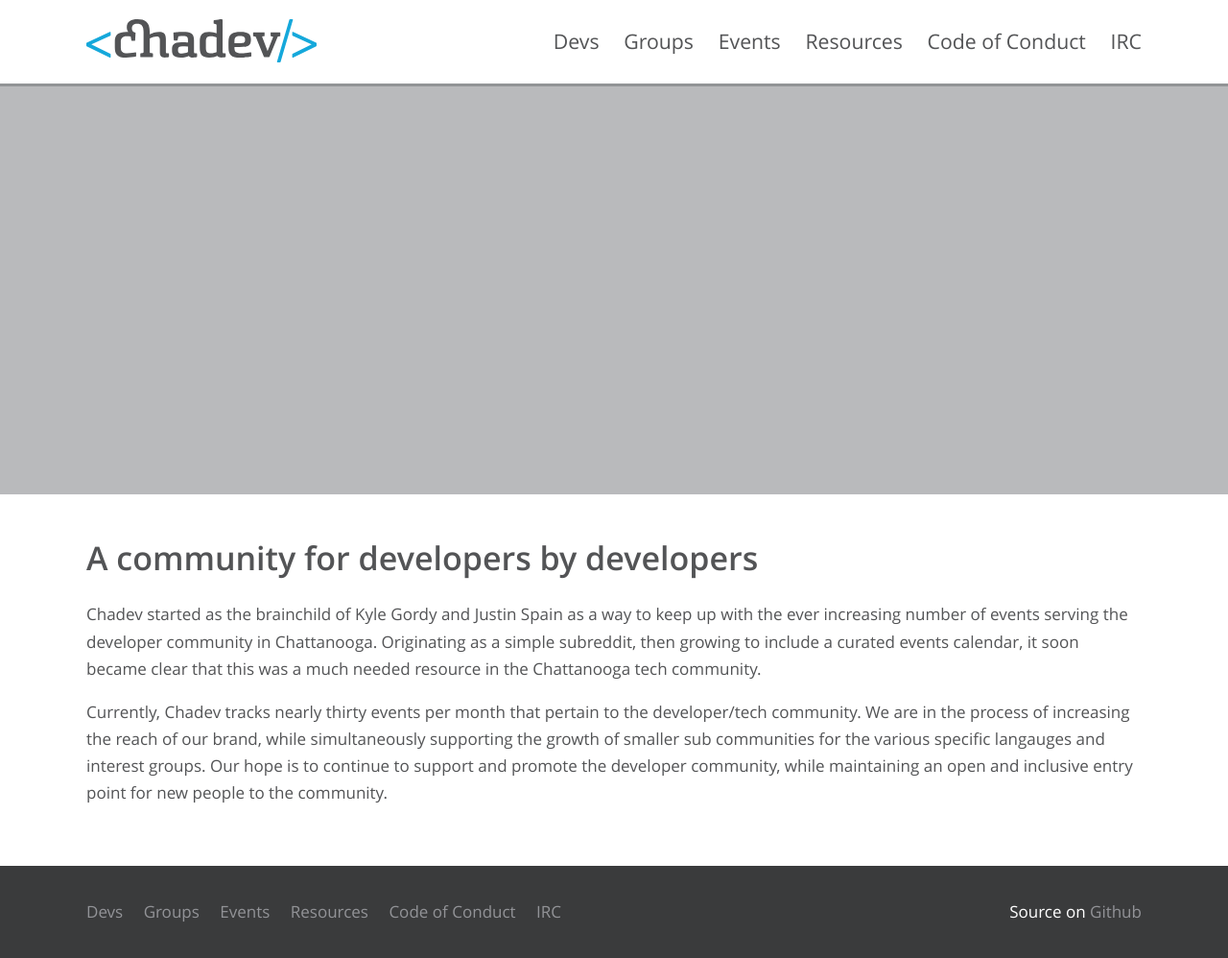
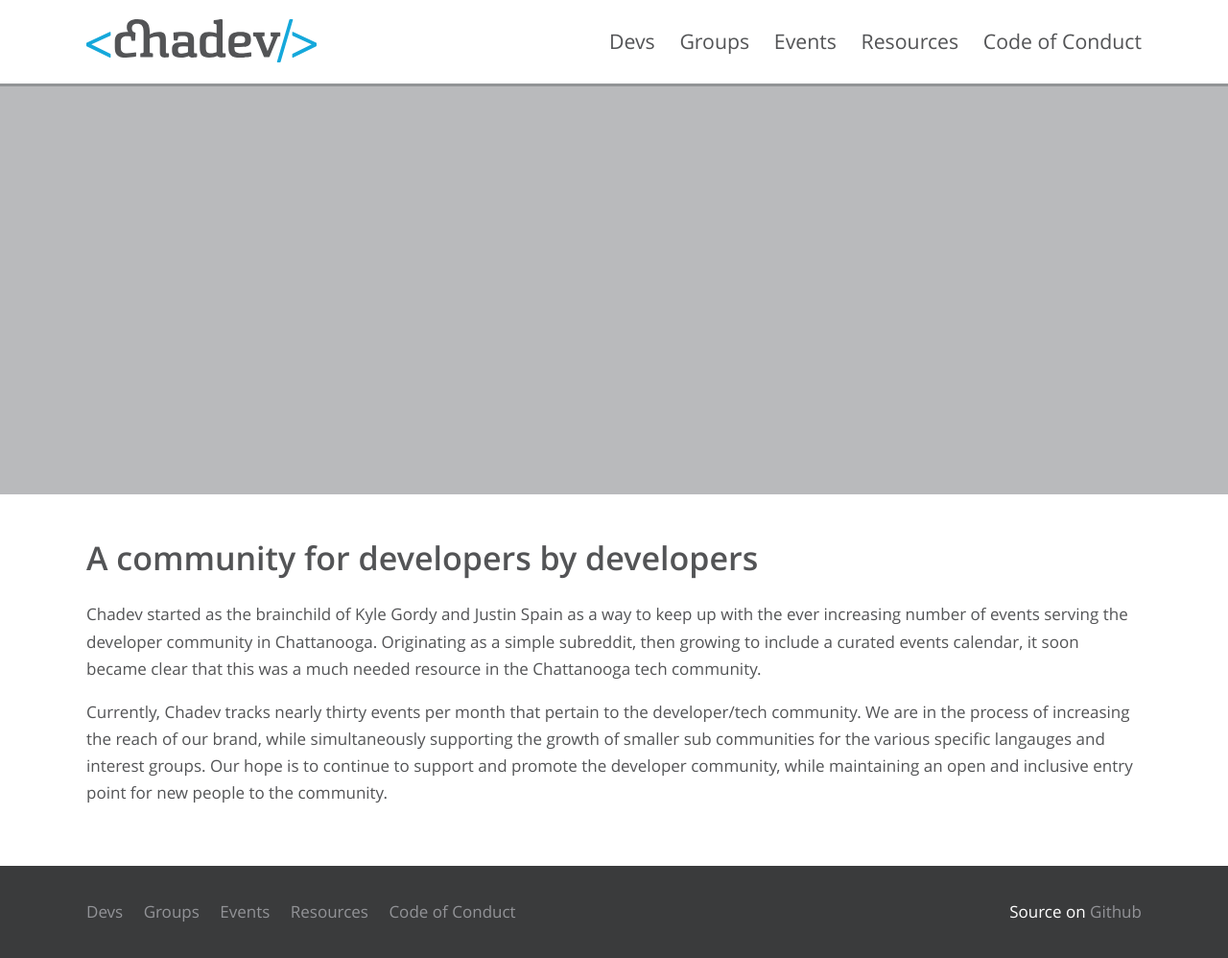
Before and after one commit to chadev/chadev.github.io, a Jekyll site: the page built from index.html, in a window 1280 px wide. Shown: the whole page at 96% size. Built offline with Jekyll 4.4.1, drawn with Linux system fonts in a browser that asks for light colours.

Commit message:
remove IRC from header/footer

```diff
--- a/_config.yml
+++ b/_config.yml
@@ -16,9 +16,6 @@ links:
     url: /resources
   - title: Code of Conduct
     url: /coc
-  - title: IRC
-    url: https://kiwiirc.com/client/irc.freenode.net/?nick=chadev-?#chadev
-    external: true
 
 # Custom collection settings
 collections:
```
